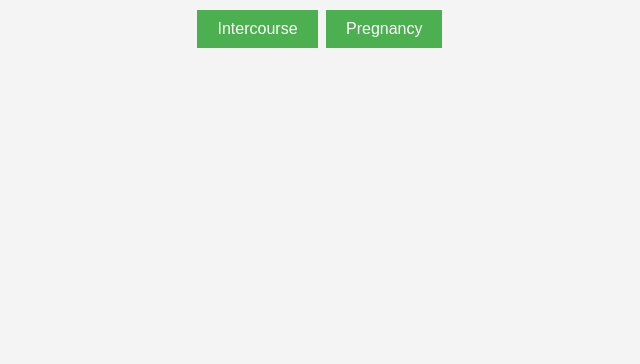
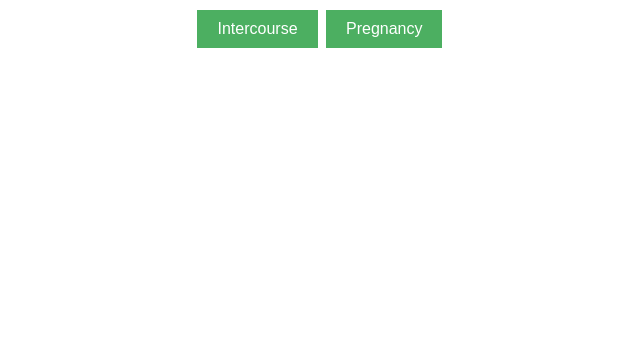
Before and after one commit to DewDropTales/IntercourseCounter, a plain HTML site: page index.html in a window 1280 px wide. Shown: the part 436-800 px from the top of the page, without its empty margins (320-960 px from the left). Drawn offline with Linux system fonts and the light colour scheme.

Commit message:
Update styles.css

```diff
--- a/styles.css
+++ b/styles.css
@@ -6,7 +6,7 @@ body {
   align-items: center;
   justify-content: center;
   height: 100vh;
-  background-color: #f4f4f4;
+  background-color: #ffffff;
 }
 
 .container {
@@ -19,7 +19,7 @@ h1 {
 }
 
 button {
-  background-color: #4CAF50;
+  background-color: #4caf61;
   color: white;
   border: none;
   padding: 10px 20px;
```
